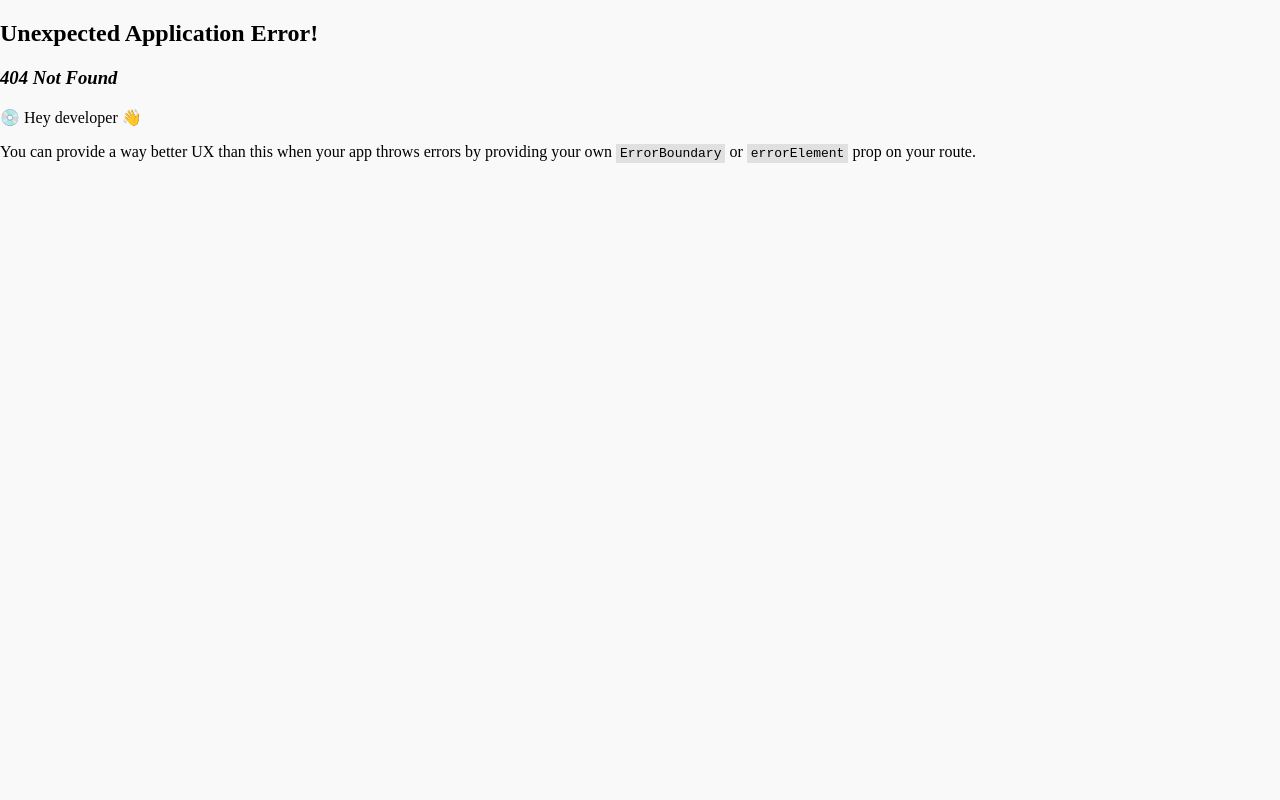
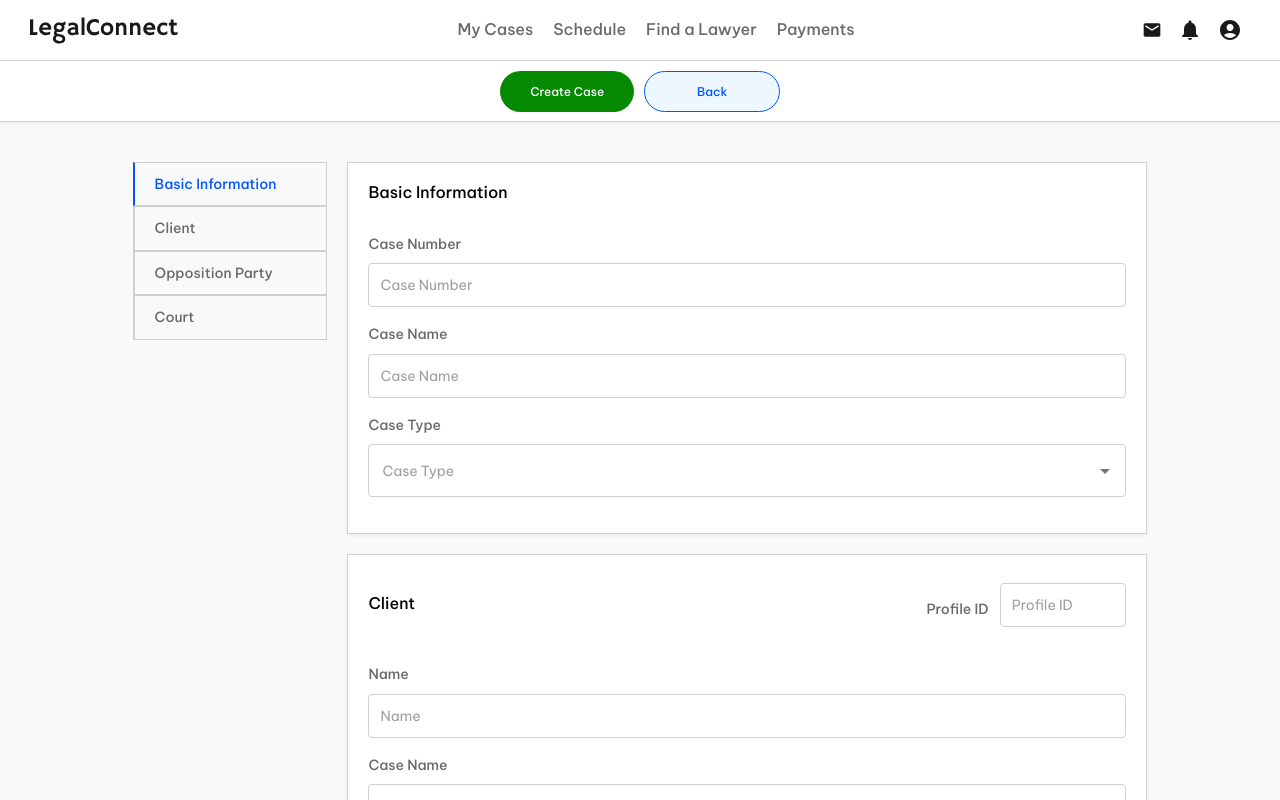
Before and after one commit to SamithaPrabath/legal-connect, a React (Vite) app in the folder frontend/: page /my-cases/create-case in a window 1280 px wide. Before the commit this address had no page. Built offline with nearby package versions, Linux system fonts and the light colour scheme.

Commit message:
added create case uis

```diff
--- a/frontend/src/components/FormCard.tsx
+++ b/frontend/src/components/FormCard.tsx
@@ -4,14 +4,18 @@ import { ReactNode } from 'react';
 
 type PropTypes = {
     title: string;
-    children?: ReactNode
+    children?: ReactNode,
+    sideCompo?:ReactNode,
 } & BoxProps
 
-const FormCard = ({title, children, ...rest}: PropTypes) => {
+const FormCard = ({title, children, sideCompo, ...rest}: PropTypes) => {
     const { divider, background } = useTheme().palette;
     return (
       <Box p="20px" border={`1px solid ${divider}`} bgcolor={background.paper} {...boxShadow}>
-        <Typography variant='h4' mb="10px">{title}</Typography>
+        <Box display="flex" alignItems="center" justifyContent="space-between">
+          <Typography variant='h4' mb="10px">{title}</Typography>
+          {sideCompo}
+        </Box>
         <Box {...rest}>
             {children}
         </Box>
--- a/frontend/src/components/SectionNavBar.tsx
+++ b/frontend/src/components/SectionNavBar.tsx
@@ -46,6 +46,7 @@ const NavBarElement = ({
     <Box
       px="20px"
       py="10px"
+      pr="50px"
       {...border}
       {...(section.sectionId === "contactInfo" && {
         borderTop: "none",
--- /dev/null
+++ b/frontend/src/components/case/BasicInformation.tsx
@@ -0,0 +1,17 @@
+import FormField from '@components/FormField'
+import { useState } from 'react'
+import FormCard from '../FormCard'
+
+
+const CaseBasicInformation = () => {
+    const [options, setOptions] = useState<string[]>(["hello"]);
+  return (
+    <FormCard id='caseBasicInfo' title='Basic Information' mt="20px">
+      <FormField fullWidth label="Case Number" name='caseNumber' />
+      <FormField fullWidth label="Case Name" name='caseName' />
+      <FormField autocomplete fullWidth label="Case Type" name='caseType' options={options} optionLabel={option => option} />
+    </FormCard>
+  )
+}
+
+export default CaseBasicInformation;
--- /dev/null
+++ b/frontend/src/components/case/Client.tsx
@@ -0,0 +1,27 @@
+import FormCard from "@components/FormCard";
+import FormField from "@components/FormField";
+import { Box, Typography } from "@mui/material";
+
+const CaseClient = () => {
+  const profileIdField = (
+    <Box display="flex" alignItems="center" justifyContent="center" gap="10px" width="200px">
+      <Typography variant="h6" width="100px">Profile ID</Typography>
+      <FormField label="" name="profileId" placeholder="Profile ID" />
+    </Box>
+  );
+
+  return (
+    <FormCard
+      id="caseClient"
+      title="Client"
+      mt="20px"
+      sideCompo={profileIdField}
+    >
+      <FormField fullWidth label="Name" name="caseNumber" />
+      <FormField fullWidth label="Case Name" name="caseName" />
+      <FormField fullWidth label="Case Name" name="caseName" />
+    </FormCard>
+  );
+};
+
+export default CaseClient;
--- /dev/null
+++ b/frontend/src/components/case/Court.tsx
@@ -0,0 +1,14 @@
+import FormCard from '@components/FormCard'
+import FormField from '@components/FormField'
+
+const CaseCourt = () => {
+  return (
+    <FormCard id='caseCourt' title='Court' mt="20px">
+      <FormField fullWidth label="Court Name" name='courtName' />
+      <FormField fullWidth label="Phone" name='phone' />
+      <FormField fullWidth label="Address" name='address' />
+    </FormCard>
+  )
+}
+
+export default CaseCourt
--- /dev/null
+++ b/frontend/src/components/case/OppositionParty.tsx
@@ -0,0 +1,14 @@
+import FormCard from "@components/FormCard";
+import FormField from "@components/FormField";
+
+const CaseOppositionParty = () => {
+  return (
+    <FormCard id="caseOppositionParty" title="Opposition Party" mt="20px">
+      <FormField fullWidth label="Name" name="name" />
+      <FormField fullWidth label="Phone" name="phone" />
+      <FormField fullWidth label="Lawyer Name" name="lawyerName" />
+    </FormCard>
+  );
+};
+
+export default CaseOppositionParty;
--- a/frontend/src/route-config.tsx
+++ b/frontend/src/route-config.tsx
@@ -4,6 +4,7 @@ import MyCases from "@screens/my-cases";
 import { createBrowserRouter } from "react-router-dom";
 import {
   create_account_route,
+  create_case_route,
   findalawyer_route,
   login_signup_route,
   mycases_route,
@@ -13,6 +14,7 @@ import {
 import LoginSignUp from "@screens/login-and-signup";
 import Home from "@screens/home";
 import CreateAccount from "@screens/create-account";
+import CreateCase from "@screens/my-cases/CreateCase";
 
 const router = createBrowserRouter([
   {
@@ -38,6 +40,9 @@ const router = createBrowserRouter([
       {
         path: mycases_route,
         element: <MyCases />,
+        children: [
+          {path: create_case_route, element: <CreateCase />}
+        ]
       },
       {
         path: schedule_route,
--- /dev/null
+++ b/frontend/src/screens/my-cases/CreateCase.tsx
@@ -0,0 +1,71 @@
+import { flexCenter } from "@assets/style/boxStyles";
+import CaseBasicInformation from "@components/case/BasicInformation";
+import CaseClient from "@components/case/Client";
+import CaseCourt from "@components/case/Court";
+import CaseOppositionParty from "@components/case/OppositionParty";
+import MUIButton from "@components/MUIButton";
+import SectionNavBar, { Section } from "@components/SectionNavBar";
+import SubHeader from "@components/SubHeader";
+import { Box } from "@mui/material";
+import { useEffect, useState } from "react";
+
+const sections: Section[] = [
+  { sectionId: "caseBasicInfo", label: "Basic Information" },
+  { sectionId: "caseClient", label: "Client" },
+  { sectionId: "caseOppositionParty", label: "Opposition Party" },
+  { sectionId: "caseCourt", label: "Court" },
+];
+
+const CreateCase = () => {
+  const [activeSection, setActiveSection] = useState<string>("");
+
+  useEffect(() => {
+    const observer = new IntersectionObserver(
+      (entries) => {
+        const visibleSection = entries.find((entry) => entry.isIntersecting);
+        if (visibleSection) {
+          setActiveSection(visibleSection.target.id);
+        }
+      },
+      { threshold: 0.9 }
+    );
+
+    sections.forEach(({ sectionId }) => {
+      const section = document.getElementById(sectionId);
+      if (section) observer.observe(section);
+    });
+
+    return () => observer.disconnect();
+  }, []);
+
+  return (
+    <Box>
+      <SubHeader {...flexCenter} py="10px">
+        <Box width="280px" {...flexCenter} gap="10px">
+        <MUIButton fullWidth>Create Case</MUIButton>
+        <MUIButton fullWidth variant="outlined" color="secondary">
+          Back
+        </MUIButton>
+        </Box>
+      </SubHeader>
+      <Box display="flex" justifyContent="center" alignItems="start" gap="20px">
+        <SectionNavBar sections={sections} activeSectionId={activeSection} />
+        <Box
+          maxWidth="1000px"
+          minWidth="800px"
+          display="flex"
+          flexDirection="column"
+          gap="20px"
+          py="40px"
+        >
+          <CaseBasicInformation />
+          <CaseClient />
+          <CaseOppositionParty />
+          <CaseCourt />
+        </Box>
+      </Box>
+    </Box>
+  );
+};
+
+export default CreateCase;
--- a/frontend/src/screens/my-cases/index.tsx
+++ b/frontend/src/screens/my-cases/index.tsx
@@ -1,8 +1,9 @@
+import { Outlet } from "react-router-dom"
 
 const MyCases = () => {
   return (
     <div>
-      my cases
+      <Outlet />
     </div>
   )
 }
--- a/frontend/src/utils/context-paths.ts
+++ b/frontend/src/utils/context-paths.ts
@@ -5,3 +5,5 @@ export const mycases_route = "/my-cases"
 export const schedule_route = "/schedule"
 export const login_signup_route = "/portal"
 export const message_route = "/messages"
+
+export const create_case_route = "/my-cases/create-case"
```
Also changed, not shown: frontend/src/screens/my-cases/MyCases.tsx (added).
